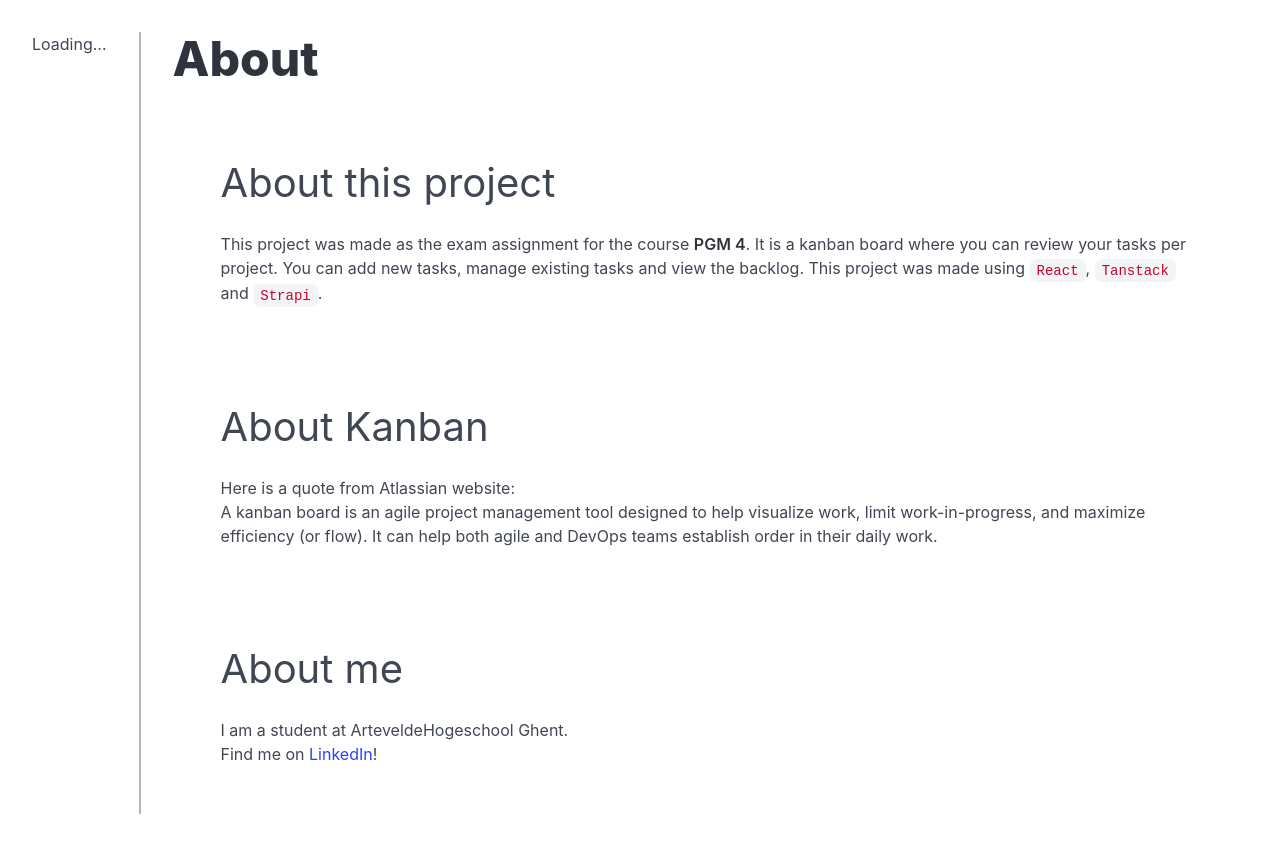
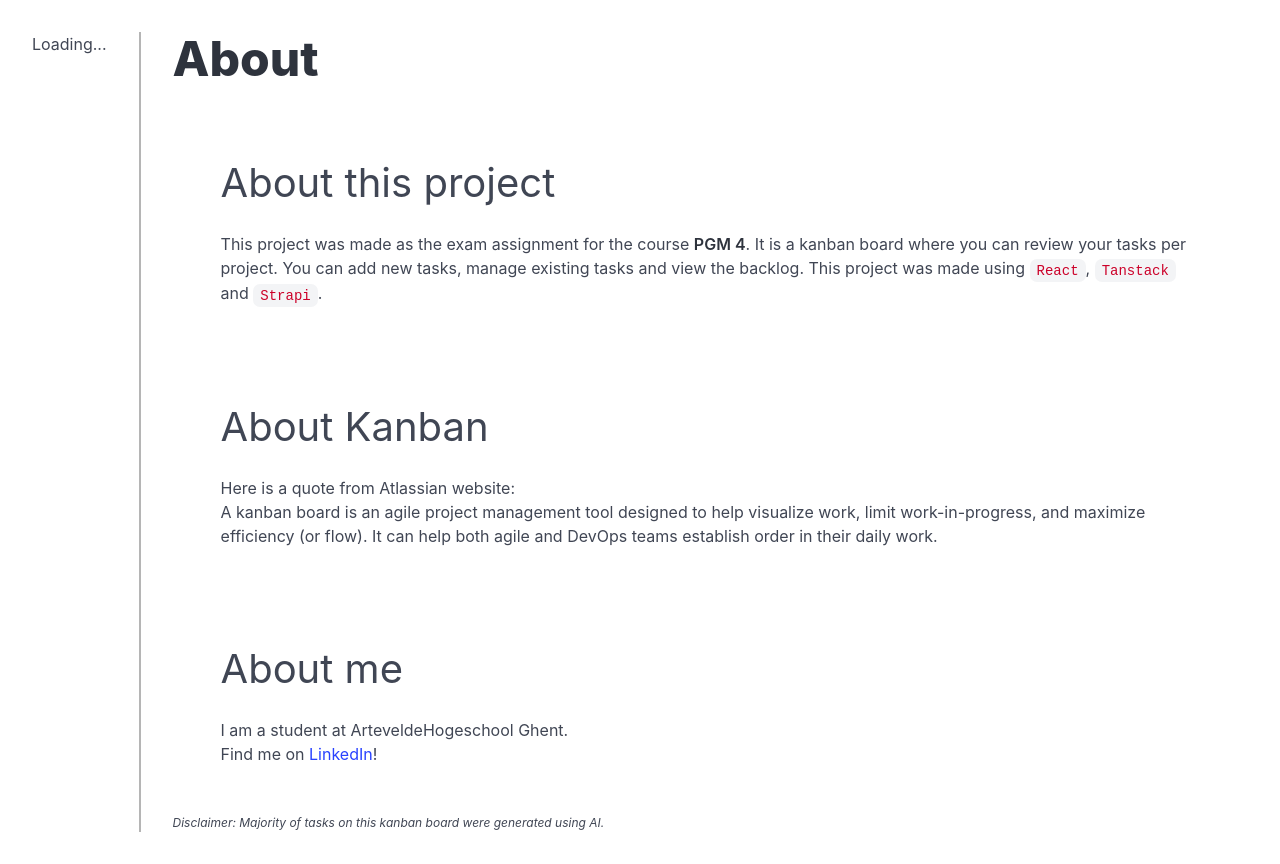
Before and after one commit to pgm-2425-programming-4/final-project-Verow23, a React (Vite) app in the folder client/: page /about in a window 1280 px wide. Built offline with nearby package versions, Linux system fonts and the light colour scheme; no server answers.

Commit message:
Added content to Readme

```diff
--- a/client/src/routes/about.jsx
+++ b/client/src/routes/about.jsx
@@ -21,5 +21,8 @@ function About() {
             <p>I am a student at ArteveldeHogeschool Ghent.</p>
             <p>Find me on <a href="https://www.linkedin.com/in/v%C3%A9ronique-waroux-01146b141/" target='_blank'>LinkedIn</a>!</p>
         </section>
+        <section>
+            <p className='is-size-7 is-italic'>Disclaimer: Majority of tasks on this kanban board were generated using AI.</p>
+        </section>
     </div>)
 }
```
Also changed, not shown: 1 other file (tests, documents, lock files or other folders).
